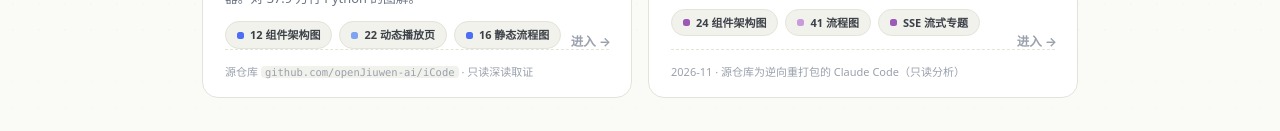
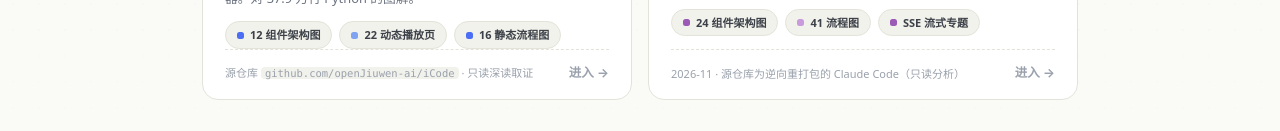
Before and after one commit to yubotang8-commits/yubotang8-commits.github.io, a plain HTML site: page index.html in a window 1280 px wide. Shown: the part 425-556 px from the top of the page. Drawn offline with Linux system fonts and the light colour scheme.

Commit message:
fix: 「进入」箭头改为底部信息行内右对齐，修复悬浮态压住描述/徽章的问题
Co-Authored-By: Claude Code <noreply@anthropic.com>

```diff
--- a/index.html
+++ b/index.html
@@ -79,10 +79,11 @@
   .chip i.b1{background:var(--blue-l)} .chip i.b2{background:#7FA3F0}
   .chip i.v1{background:var(--vio)}   .chip i.v2{background:#C99BDD}
 
-  .meta{font-size:11px;color:var(--faint);margin-top:auto;padding-top:13px;border-top:1px dashed var(--line)}
+  .meta-row{display:flex;justify-content:space-between;align-items:flex-end;gap:14px;margin-top:auto;padding-top:13px;border-top:1px dashed var(--line)}
+  .meta{font-size:11px;color:var(--faint);line-height:1.7;min-width:0}
   .meta code{font-family:Consolas,monospace;font-size:10.5px;background:var(--base);border-radius:4px;padding:0 4px}
 
-  .go{position:absolute;right:20px;bottom:44px;font-size:12.5px;font-weight:700;color:var(--faint);transition:color .15s, transform .15s}
+  .go{flex:0 0 auto;font-size:12.5px;font-weight:700;color:var(--faint);transition:color .15s, transform .15s}
   a.proj.b:hover .go{color:var(--blue-l);transform:translateX(3px)}
   a.proj.v:hover .go{color:var(--vio-l);transform:translateX(3px)}
 
@@ -90,7 +91,7 @@
   footer code{font-family:Consolas,monospace;background:rgba(255,255,255,.8);border:1px solid var(--line);border-radius:4px;padding:0 5px;font-size:10.5px}
 
   @keyframes rise{from{opacity:0;transform:translateY(10px)}to{opacity:1;transform:none}}
-  @media (max-width:480px){.hero h1{font-size:24px}.grid{grid-template-columns:1fr}.go{display:none}}
+  @media (max-width:480px){.hero h1{font-size:24px}.grid{grid-template-columns:1fr}}
 </style>
 </head>
 <body>
@@ -135,8 +136,10 @@
       <span class="chip"><i class="b2"></i>22 动态播放页</span>
       <span class="chip"><i class="b1"></i>16 静态流程图</span>
     </div>
-    <div class="meta">源仓库 <code>github.com/openJiuwen-ai/iCode</code> · 只读深读取证</div>
-    <span class="go">进入 →</span>
+    <div class="meta-row">
+      <div class="meta">源仓库 <code>github.com/openJiuwen-ai/iCode</code> · 只读深读取证</div>
+      <span class="go">进入 →</span>
+    </div>
   </a>
 
   <a class="proj v" href="https://yubotang8-commits.github.io/claude-code-graph/">
@@ -162,8 +165,10 @@
       <span class="chip"><i class="v2"></i>41 流程图</span>
       <span class="chip"><i class="v1"></i>SSE 流式专题</span>
     </div>
-    <div class="meta">2026-11 · 源仓库为逆向重打包的 Claude Code（只读分析）</div>
-    <span class="go">进入 →</span>
+    <div class="meta-row">
+      <div class="meta">2026-11 · 源仓库为逆向重打包的 Claude Code（只读分析）</div>
+      <span class="go">进入 →</span>
+    </div>
   </a>
 
 </section>
```
